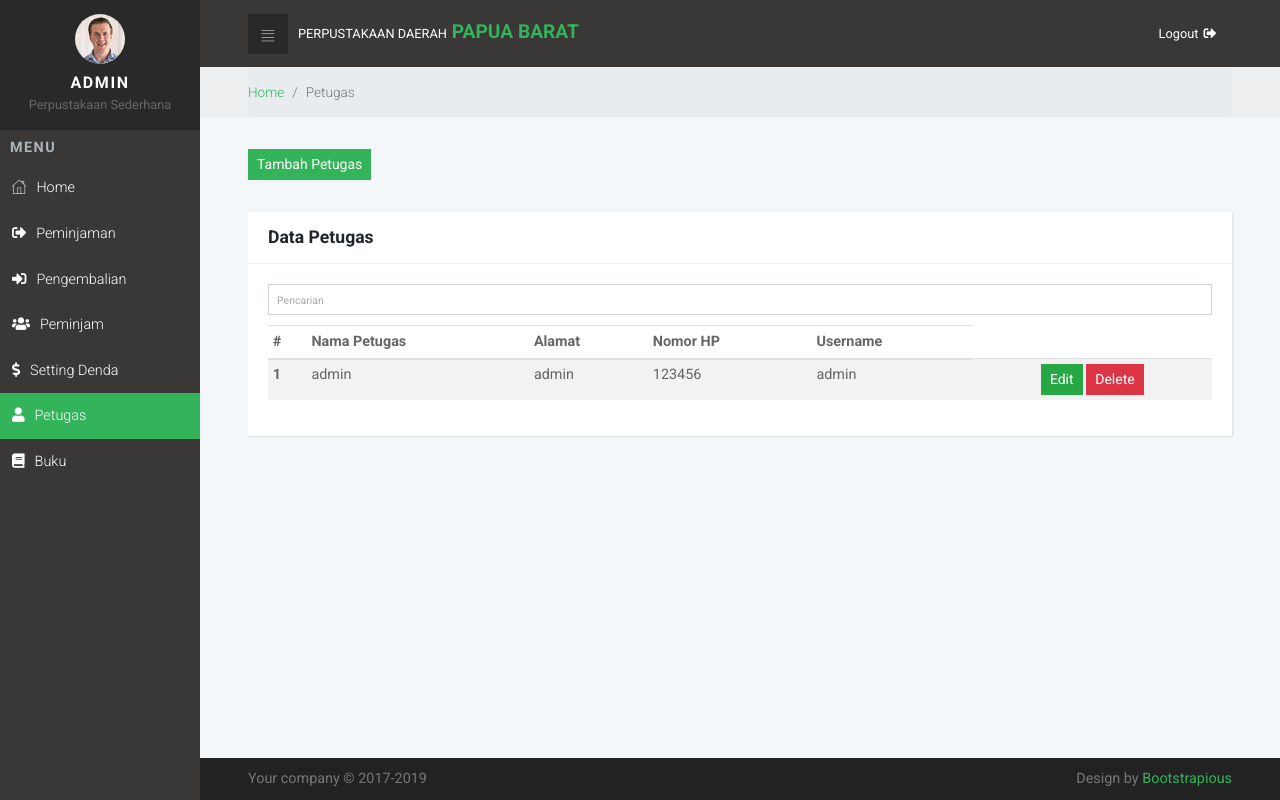
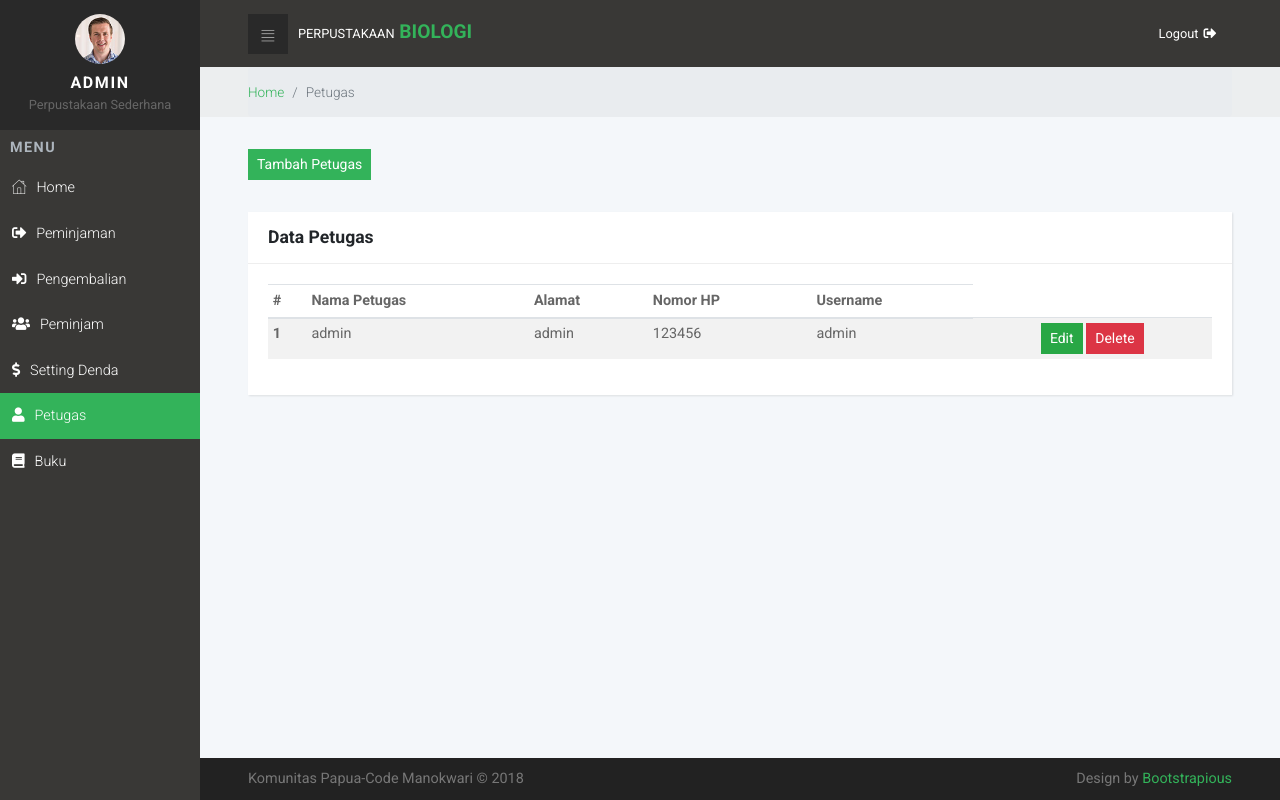
Before and after one commit to faris17/perpus, a PHP site: page /perpus/?petugas in a window 1280 px wide. Run offline with PHP 8.4, Linux system fonts and the light colour scheme; a user stored in the database is signed in; data comes from the database, SQL or seed files in the repository; some libraries are stand-ins or nearby versions.

Commit message:
upload terbaru

```diff
--- a/halaman/data/petugas.php
+++ b/halaman/data/petugas.php
@@ -29,13 +29,6 @@ if(isset($_GET['delete']) and $_GET['delete']!="") {
                                 <h4>Data Petugas</h4>
                             </div>
                         <div class="card-body">
-                            <div>
-                                <form method="post" action="">
-                                    <div class="form-group">
-                                        <input type="text" placeholder="Pencarian" class="form-control form-control-sm" name="qcari">
-                                    </div>
-                                </form>
-                            </div>
                             <div class="table-responsive">
                                 <table class="table table-striped table-hover table-sm">
                                     <thead>
@@ -63,7 +56,7 @@ if(isset($_GET['delete']) and $_GET['delete']!="") {
                                                         <td><?php echo $data['username']; ?></td>
                                                         <td align="center">
                                                             <a href="?petugasedit&&id=<?php echo $data['idpetugas']; ?>" class="btn btn-success btn-sm">Edit</a>
-                                                            <a href="?petugas&delete=<?php echo $data['idpetugas']; ?>" class="btn btn-danger btn-sm">Delete</a>
+                                                            <a href="?petugas&delete=<?php echo $data['idpetugas']; ?>" class="btn btn-danger btn-sm" onclick="return confirm('Ingin Hapus ?')">Delete</a>
                                                         </td>
                                                     </tr>
                                                 <?php
--- a/halaman/login.php
+++ b/halaman/login.php
@@ -3,7 +3,7 @@
   <head>
     <meta charset="utf-8">
     <meta http-equiv="X-UA-Compatible" content="IE=edge">
-    <title>Bootstrap Dashboard by Bootstrapious.com</title>
+    <title>Aplikasi Perpustakaan</title>
     <meta name="description" content="">
     <meta name="viewport" content="width=device-width, initial-scale=1">
     <meta name="robots" content="all,follow">
@@ -34,7 +34,7 @@
       <div class="container">
         <div class="form-outer text-center d-flex align-items-center">
           <div class="form-inner">
-            <div class="logo "><span>Perpustakaan Daerah </span><strong class="text-primary"> Papua Barat</strong></div>
+            <div class="logo "><span>Login Perpustakaan </span><strong class="text-primary"> Biologi</strong></div>
             <form method="post" action="proses.php" class="text-left form-validate">
               <div class="form-group-material">
                 <input autofocus id="login-username" type="text" name="loginUsername" required data-msg="Username tidak boleh kosong" class="input-material">
--- a/include/footer.php
+++ b/include/footer.php
@@ -2,7 +2,7 @@
 		  <div class="container-fluid">
 			 <div class="row">
 				<div class="col-sm-6">
-				  <p>Your company &copy; 2017-2019</p>
+				  <p>Komunitas Papua-Code Manokwari &copy; 2018</p>
 				</div>
 				<div class="col-sm-6 text-right">
 				  <p>Design by <a href="https://bootstrapious.com" class="external">Bootstrapious</a></p>
--- a/include/header_menu.php
+++ b/include/header_menu.php
@@ -4,7 +4,7 @@
 			 <div class="container-fluid">
 				<div class="navbar-holder d-flex align-items-center justify-content-between">
 				  <div class="navbar-header"><a id="toggle-btn" href="#" class="menu-btn"><i class="icon-bars"> </i></a><a href="index.html" class="navbar-brand">
-						<div class="brand-text d-none d-md-inline-block"><span>Perpustakaan Daerah</span><strong class="text-primary"> Papua Barat</strong></div></a></div>
+						<div class="brand-text d-none d-md-inline-block"><span>Perpustakaan </span><strong class="text-primary"> Biologi</strong></div></a></div>
 				  <ul class="nav-menu list-unstyled d-flex flex-md-row align-items-md-center">
 					 <!-- Notifications dropdown-->
 					 <li class="nav-item"><a href="halaman/logout.php" class="nav-link logout"> <span class="d-none d-sm-inline-block">Logout</span><i class="fa fa-sign-out-alt"></i></a></li>
--- a/process/listbuku.php
+++ b/process/listbuku.php
@@ -46,7 +46,7 @@ if( !empty($requestData['search']['value']) ) {
 }
 
 $data = array();
-$no=1;
+$no=1 + $requestData['start'];
 while( $row=mysqli_fetch_array($query) ) {  // preparing an array
     $nestedData=array();
 
--- a/process/listpeminjam.php
+++ b/process/listpeminjam.php
@@ -50,7 +50,7 @@ $sql.=" FROM peminjam";
 }
 
 $data = array();
-$no=1;
+$no=1+$requestData['start'];
 while( $row=mysqli_fetch_array($query) ) {  // preparing an array
     $nestedData=array();
 
```
